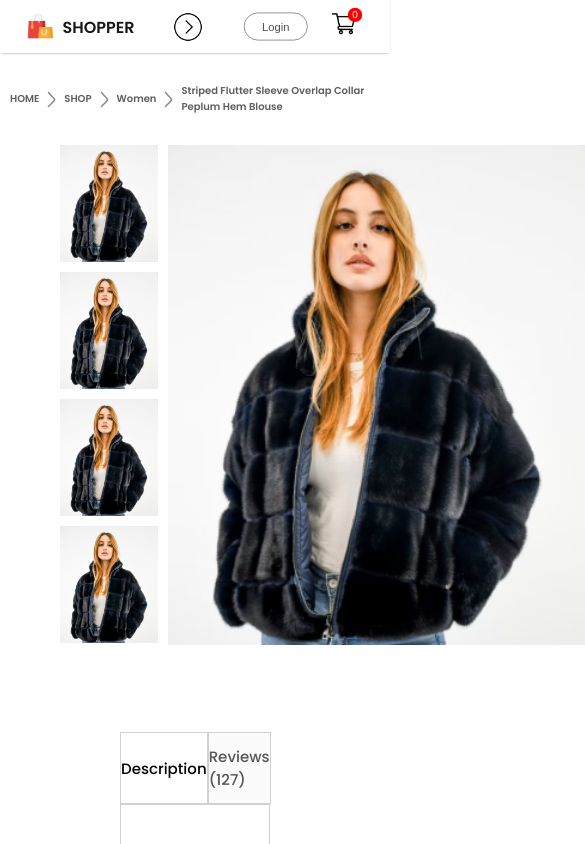
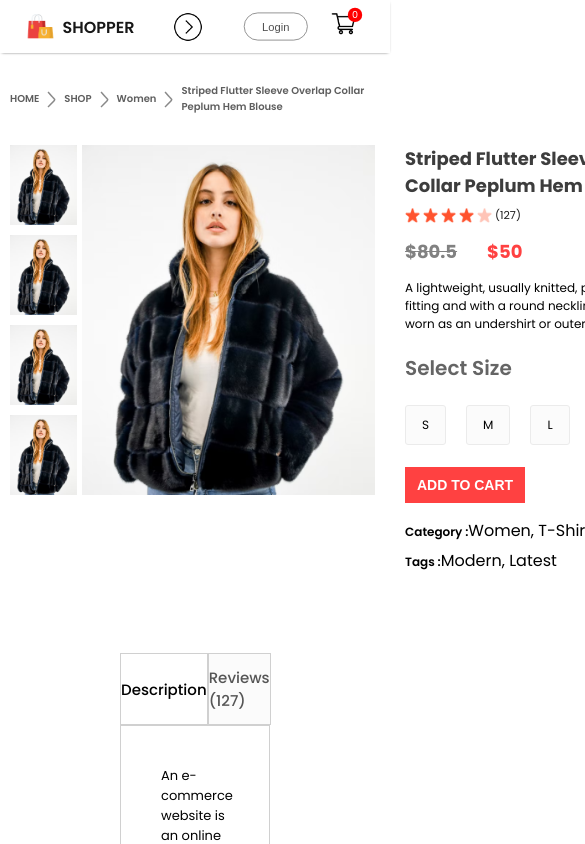
Before and after one commit to Rashijain2709/E-Commerce, a React (Create React App) app: page /product/1 in a window 390 px wide. Shown: the top 844 px of the page, 585 px wide, since content can reach past the window. Built offline with nearby package versions, Linux system fonts and the light colour scheme.

Commit message:
Added more reponsive media query

```diff
--- a/src/Components/ProductDisplay/ProductDisplay.scss
+++ b/src/Components/ProductDisplay/ProductDisplay.scss
@@ -131,7 +131,7 @@
         .product-display-img {
             .product-display-main-img {
                 width: auto;
-                height: 500px;
+                height: 510px;
             }
         }
     }
@@ -149,7 +149,7 @@
         }
 
         .product-display-right-prices {
-            margin: 10px 0px;
+            margin: 14px 0px;
             font-size: 18px;
         }
 
@@ -159,8 +159,8 @@
 
         .product-display-right-size {
             h1 {
-                margin-top: 15px;
-                font-size: 16px;
+                margin-top: 20px;
+                font-size: 20px;
             }
 
             .product-display-right-sizes {
@@ -186,3 +186,125 @@
     }
 }
 }
+
+@media(max-width:1024px) {
+    .product-display {
+    margin: 0px 30px;
+
+    .product-display-left {
+        gap: 5px;
+
+        .product-display-img-list {
+            img {
+                height: 80px;
+            }
+        }
+
+        .product-display-img {
+            .product-display-main-img {
+                height: 350px;
+            }
+        }
+    }
+
+    .product-display-right {
+        h1 {
+            font-size: 18px;
+        }
+
+        .product-display-right-stars {
+            img {
+                width: 15px;
+            }
+        }
+
+        .product-display-right-description {
+            font-size: 12px;
+        }
+
+        .product-display-right-size {
+            .product-display-right-sizes {
+                margin-top: 10px 0px;
+                div {
+                    padding: 10px 16px;
+                    font-size: 12px;
+                }
+            }
+        }
+
+        button {
+            padding: 10px 0px;
+            width: 120px;
+            margin-bottom: 10px;
+            font-size: 14px;
+        }
+
+        .product-display-right-category {
+            span {
+                font-size: 12px;
+            }
+        }
+    }
+}
+}
+
+@media(max-width:800px) {
+    .product-display {
+    margin: 0px 10px;
+
+    .product-display-left {
+        gap: 5px;
+
+        .product-display-img-list {
+            img {
+                height: 80px;
+            }
+        }
+
+        .product-display-img {
+            .product-display-main-img {
+                height: 350px;
+            }
+        }
+    }
+
+    .product-display-right {
+        h1 {
+            font-size: 18px;
+        }
+
+        .product-display-right-stars {
+            img {
+                width: 15px;
+            }
+        }
+
+        .product-display-right-description {
+            font-size: 12px;
+        }
+
+        .product-display-right-size {
+            .product-display-right-sizes {
+                margin-top: 10px 0px;
+                div {
+                    padding: 10px 16px;
+                    font-size: 12px;
+                }
+            }
+        }
+
+        button {
+            padding: 10px 0px;
+            width: 120px;
+            margin-bottom: 10px;
+            font-size: 14px;
+        }
+
+        .product-display-right-category {
+            span {
+                font-size: 12px;
+            }
+        }
+    }
+}
+}
```
